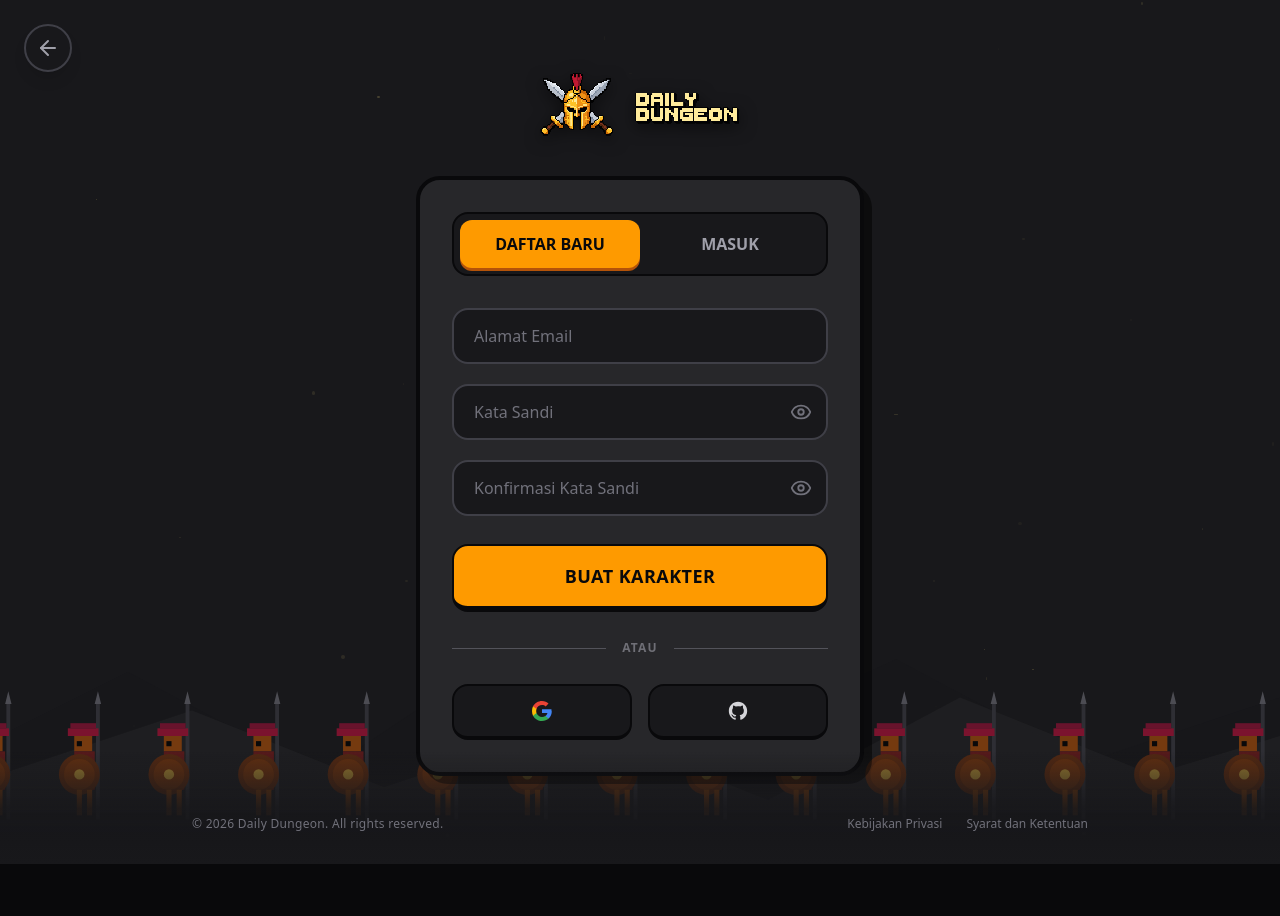
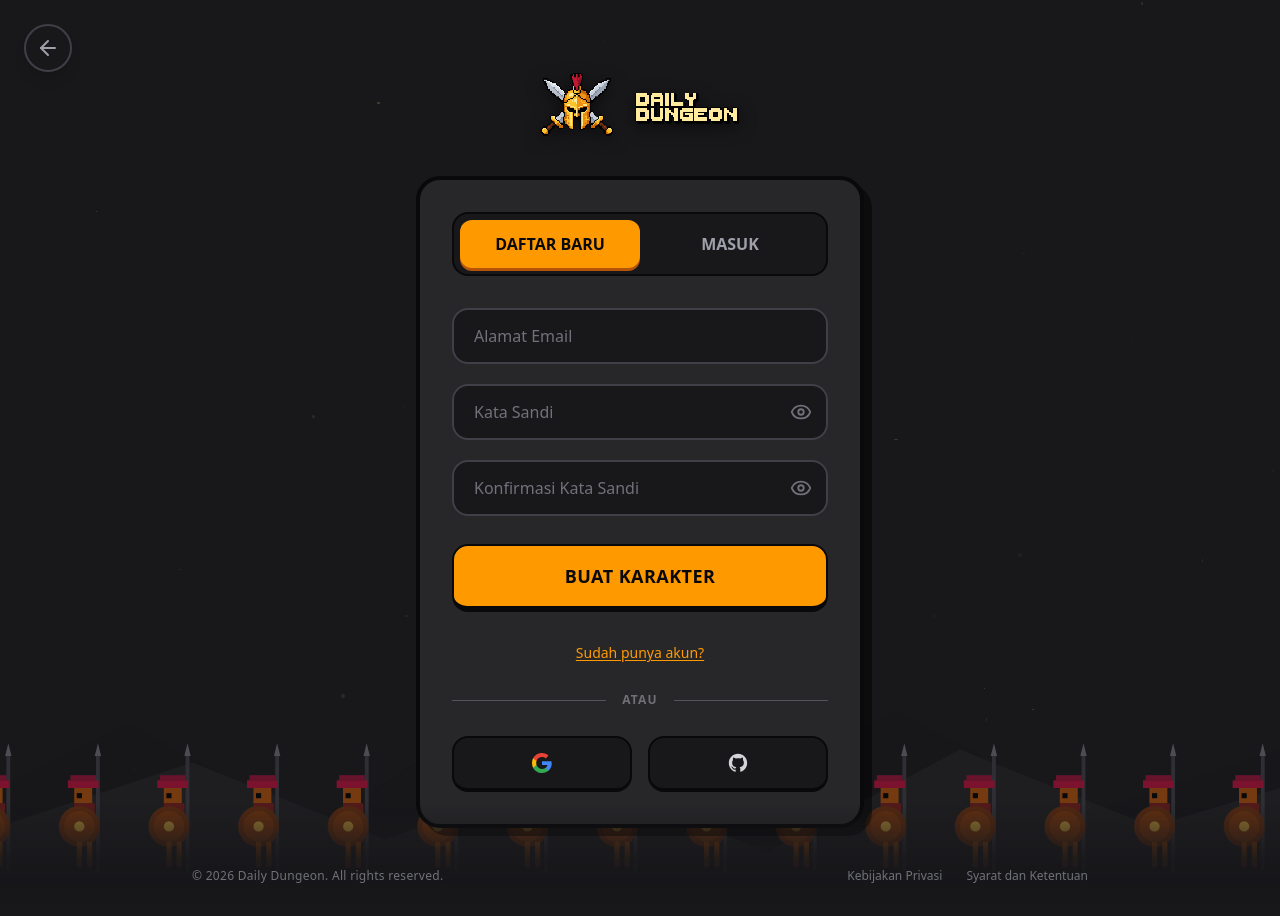
Before and after one commit to renka01/life-quest-fictpact-cup2026, a Next.js app: page /start in a window 1280 px wide. Before the commit the page ends 864 px from the top, so only its background shows below. Built offline with nearby package versions, Linux system fonts and the light colour scheme.

Commit message:
fix: perbaiki halaman start/login dan tambah link sudah punya akun

```diff
--- a/src/app/start/page.tsx
+++ b/src/app/start/page.tsx
@@ -255,6 +255,19 @@
               {loading ? 'MEMPROSES...' : tab === 'login' ? 'MULAI PETUALANGAN' : 'BUAT KARAKTER'}
             </button>
 
+            {/* Link "Sudah punya akun?" - Langsung pindah ke tab MASUK */}
+            {tab === 'register' && (
+              <div className="text-center mt-2">
+                <button
+                  type="button"
+                  onClick={() => setTab('login')}
+                  className="text-sm text-amber-500 hover:text-amber-400 transition-colors font-medium underline underline-offset-2"
+                >
+                 Sudah punya akun?
+                </button>
+              </div>
+            )}
+
             <div className="flex items-center gap-4 my-2 opacity-60">
               <div className="flex-1 h-px bg-zinc-500"/>
               <span className="text-xs text-zinc-400 font-bold uppercase tracking-widest">Atau</span>
```
Also changed, not shown: 1 other file (tests, documents, lock files or other folders).
